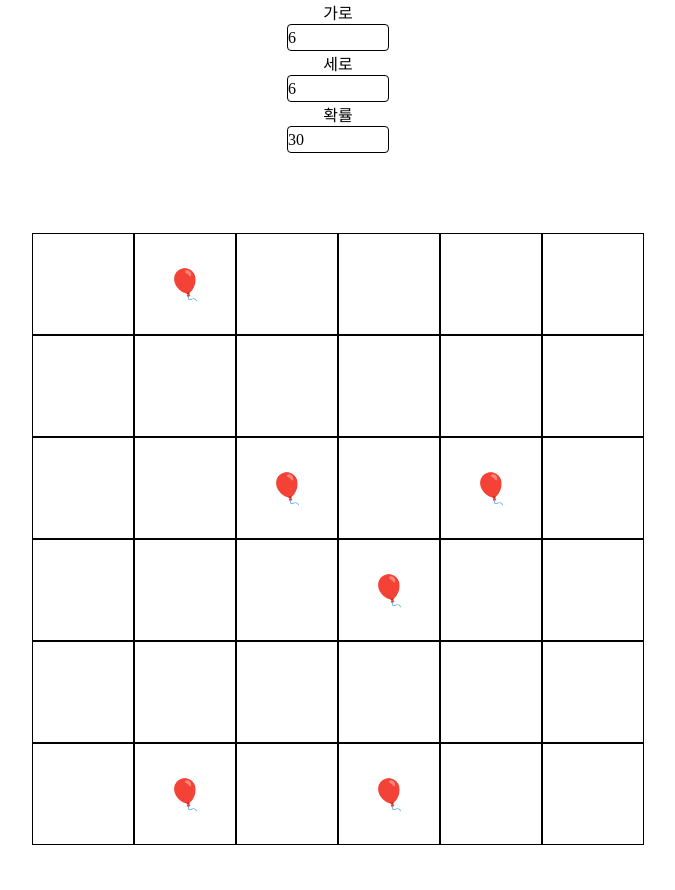
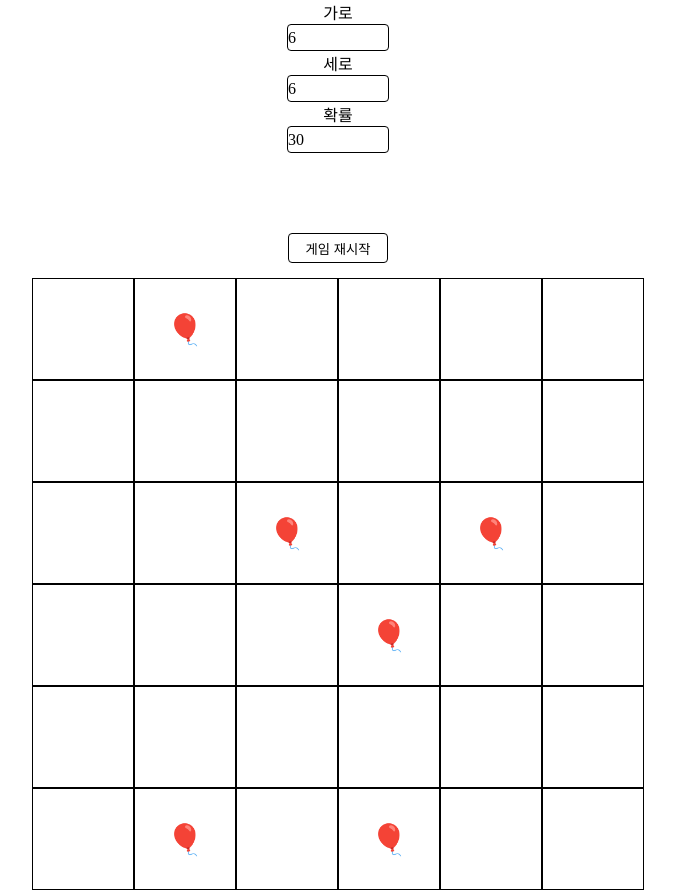
Before and after one commit to altmit/Superblockers, a React (Vite) app: page / in a window 1280 px wide. Shown: the whole page, without its empty margins (302-977 px from the left). Before the commit the page ends 845 px from the top, so only its background shows below. Built offline with nearby package versions, Linux system fonts and the light colour scheme.

Commit message:
refactor: Props의 타입을 useBalloonGame에서 import하도록 변경 및 게임 재시작 버튼 추가

```diff
--- a/src/balloonGame/GameBoard.tsx
+++ b/src/balloonGame/GameBoard.tsx
@@ -1,19 +1,13 @@
 import styled from "styled-components";
 import Cell from "./Cell";
 import Dialog from "./Dialog/Dialog";
-import useBalloonGame from "./hook/useBalloonGame";
-
-type Props = {
-  rows?: number;
-  columns?: number;
-  balloonProbability?: number;
-};
+import useBalloonGame, { BalloonGameType } from "./hook/useBalloonGame";
 
 export default function GameBoard({
   rows = 6,
   columns = 6,
   balloonProbability = 30,
-}: Props) {
+}: BalloonGameType) {
   const { grid, isClear, isFailure, onClick, onReset } = useBalloonGame({
     rows,
     columns,
@@ -22,6 +16,9 @@ export default function GameBoard({
 
   return (
     <>
+      <StyledGameBoard>
+        <ResetButton onClick={onReset}>게임 재시작</ResetButton>
+
         <div>
           {grid.map((row, rowIndex) => (
             <Row key={rowIndex}>
@@ -37,16 +34,34 @@ export default function GameBoard({
             </Row>
           ))}
         </div>
-      {isClear && (
-        <Dialog isOpen={isClear} title="성공🎉" onConfirm={onReset} />
-      )}
-      {isFailure && (
-        <Dialog isOpen={isFailure} title="실패😥" onConfirm={onReset} />
+      </StyledGameBoard>
+      {(isClear || isFailure) && (
+        <Dialog
+          isOpen={isClear || isFailure}
+          title={isClear ? "성공🎉" : "실패😥"}
+          onConfirm={onReset}
+        />
       )}
     </>
   );
 }
 
+const StyledGameBoard = styled.div`
+  display: flex;
+  flex-direction: column;
+  justify-content: center;
+  align-items: center;
+  gap: 15px;
+`;
+
 const Row = styled.div`
   display: flex;
 `;
+
+const ResetButton = styled.button`
+  width: 100px;
+  height: 30px;
+  border: 1px solid black;
+  border-radius: 4px;
+  text-align: center;
+`;
```
Lines whose indentation alone changed are shown as unchanged.
